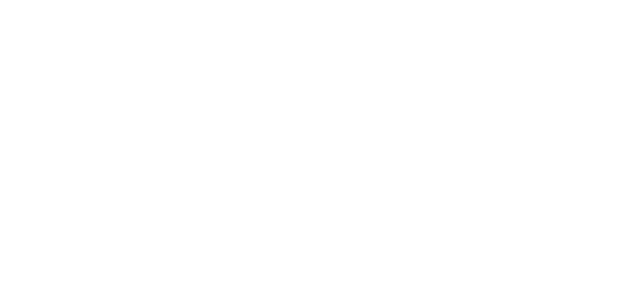
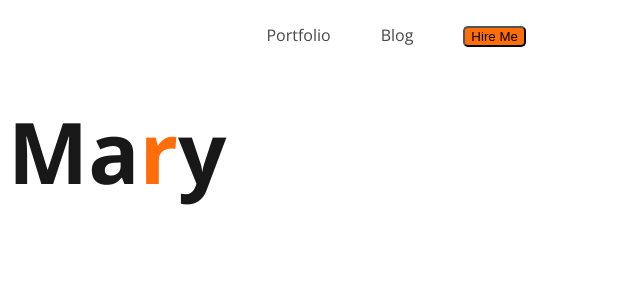
Before and after one commit to Naimul920/web-developer-portfolio, a plain HTML site: page index.html in a window 1280 px wide. Shown: the whole page, without its empty margins (0-640 px from the left). Drawn offline with nearby package versions, Linux system fonts and the light colour scheme.

Commit message:
Create styles folder & portfolio.css file

```diff
--- a/index.html
+++ b/index.html
@@ -5,11 +5,24 @@
     <meta charset="UTF-8">
     <meta name="viewport" content="width=device-width, initial-scale=1.0">
     <title>Web Developer Portfolio</title>
+
+    <link rel="preconnect" href="https://fonts.googleapis.com">
+    <link rel="preconnect" href="https://fonts.gstatic.com" crossorigin>
+    <link href="https://fonts.googleapis.com/css2?family=Open+Sans:wght@400;700;800&display=swap" rel="stylesheet">
+
+    <link rel="stylesheet" href="styles/portfolio.css">
 </head>
 
 <body>
     <header>
-
+        <nav>
+            <h3 class="nav-title">Ma<span class="text-primary">r</span>y</h3>
+            <ul>
+                <li><a href="">Portfolio</a></li>
+                <li><a href="">Blog</a></li>
+                <li><button class="btn-primary">Hire Me</button></li>
+            </ul>
+        </nav>
     </header>
     <main>
 
--- /dev/null
+++ b/styles/portfolio.css
@@ -0,0 +1,35 @@
+/*Common styles*/
+body{
+    font-family: 'Open Sans', sans-serif;
+}
+.text-primary{
+    color: #FD6E0A;
+}
+.btn-primary{
+    border-radius: 5px;
+    background: #FD6E0A;
+}
+/*nav  related  styles*/
+
+nav{
+    display: flex;
+}
+.nav-title{
+    color: var(--Dark-01, #181818);
+    font-size: 85px;
+    font-weight: 700;
+}
+nav > ul{
+    display: flex;
+}
+nav  li {
+    list-style: none;
+    margin-right: 50px;
+}
+nav a{
+    text-decoration: none;
+    color: #474747;
+}
+nav button{
+
+}
```
